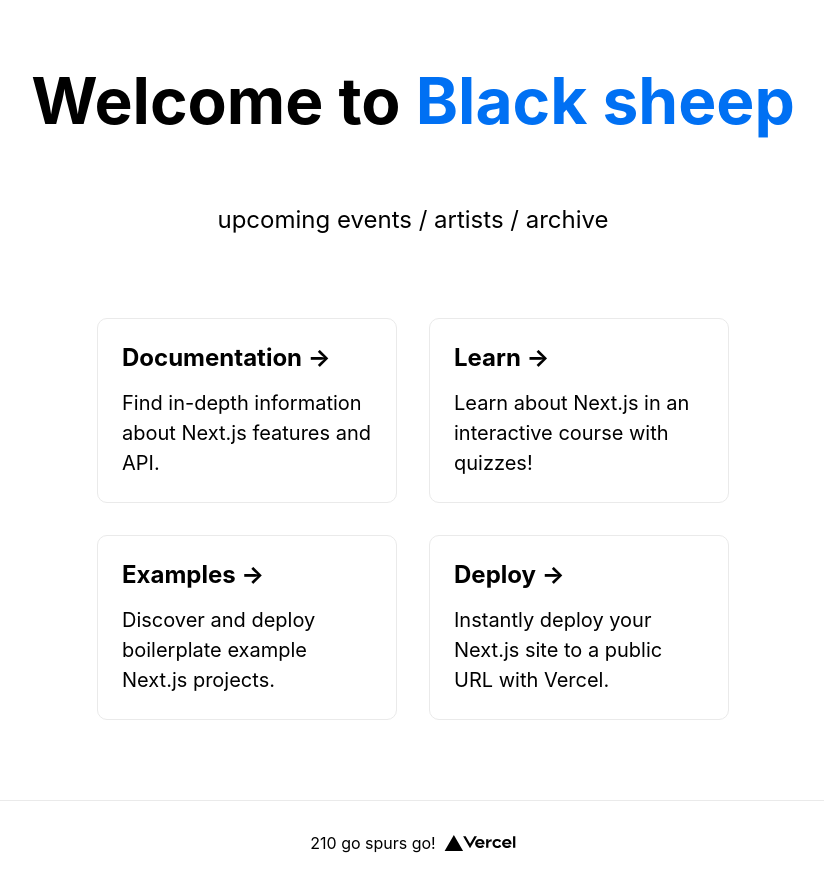
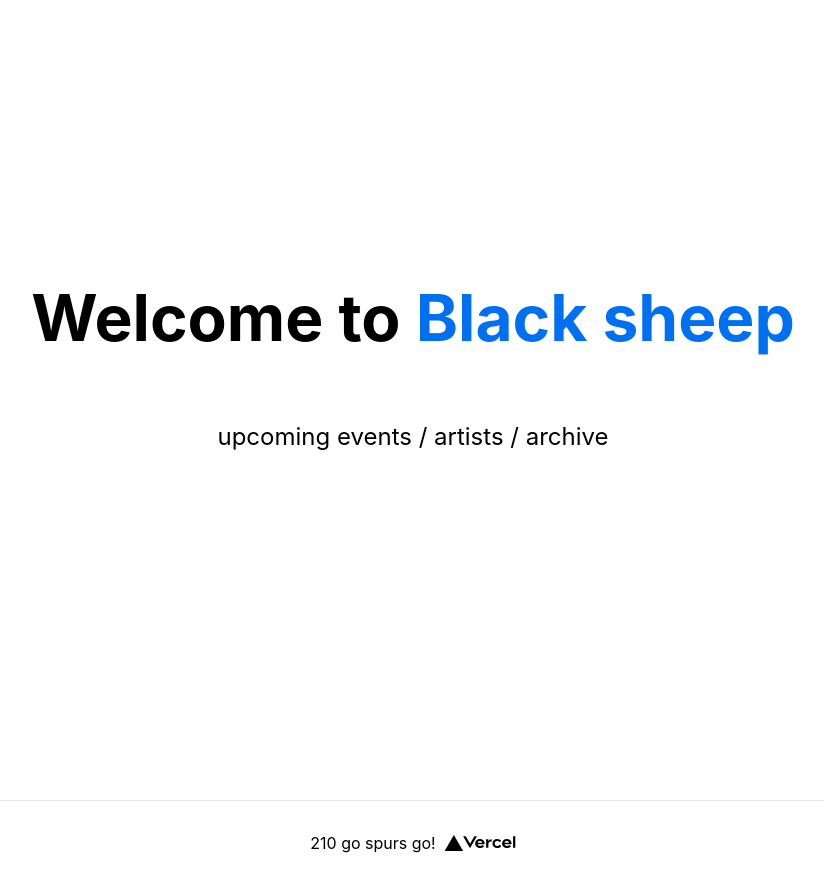
Before and after one commit to Gledinburgh/Seed, a Next.js app: page / in a window 1280 px wide. Shown: the whole page, without its empty margins (227-1051 px from the left). Built offline with nearby package versions, Linux system fonts and the light colour scheme.

Commit message:
test website update

```diff
--- a/pages/index.js
+++ b/pages/index.js
@@ -21,33 +21,7 @@ export default function Home() {
         </p>
 
         <div className={styles.grid}>
-          <a href="https://nextjs.org/docs" className={styles.card}>
-            <h2>Documentation &rarr;</h2>
-            <p>Find in-depth information about Next.js features and API.</p>
-          </a>
 
-          <a href="https://nextjs.org/learn" className={styles.card}>
-            <h2>Learn &rarr;</h2>
-            <p>Learn about Next.js in an interactive course with quizzes!</p>
-          </a>
-
-          <a
-            href="https://github.com/vercel/next.js/tree/master/examples"
-            className={styles.card}
-          >
-            <h2>Examples &rarr;</h2>
-            <p>Discover and deploy boilerplate example Next.js projects.</p>
-          </a>
-
-          <a
-            href="https://vercel.com/new?utm_source=create-next-app&utm_medium=default-template&utm_campaign=create-next-app"
-            className={styles.card}
-          >
-            <h2>Deploy &rarr;</h2>
-            <p>
-              Instantly deploy your Next.js site to a public URL with Vercel.
-            </p>
-          </a>
         </div>
       </main>
 
```
Also changed, not shown: docker-compose.yml (line endings or trailing spaces), 2 other files (tests, documents, lock files or other folders).
